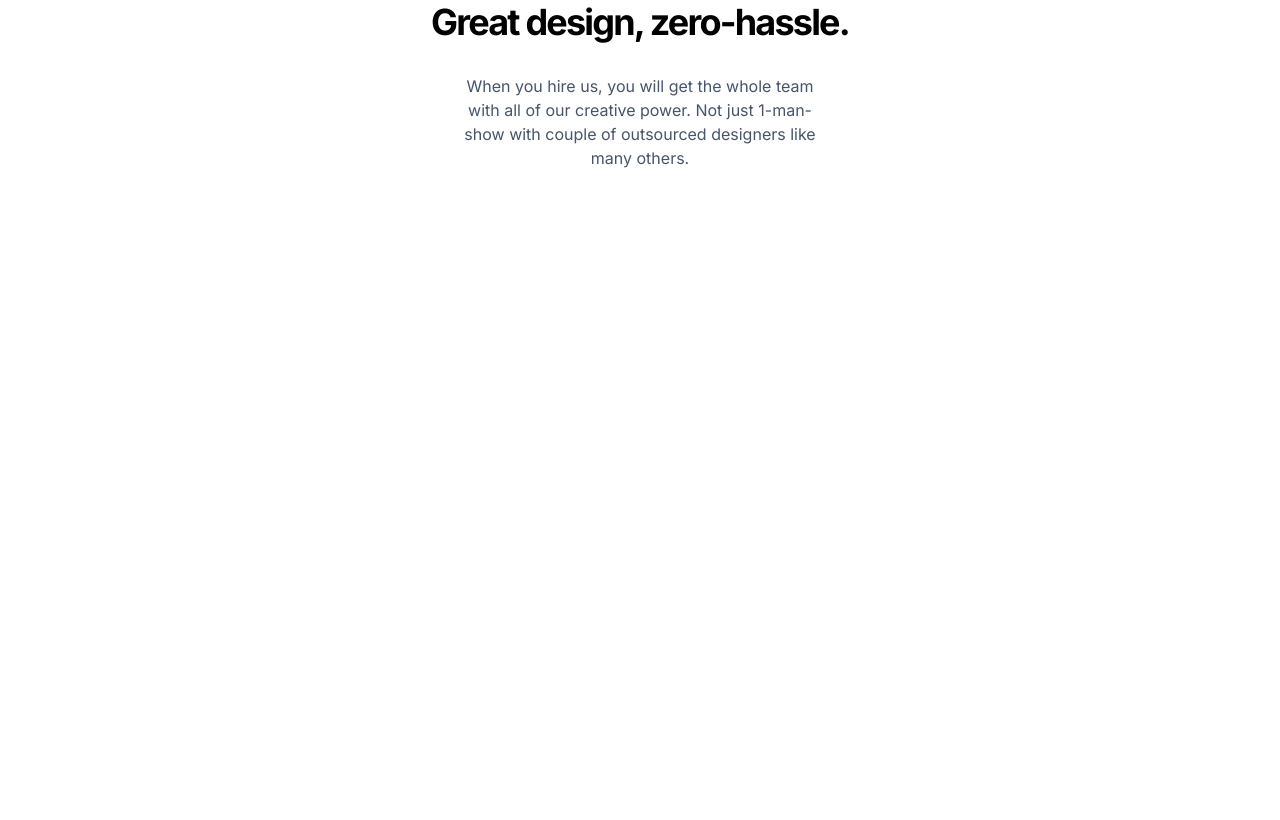
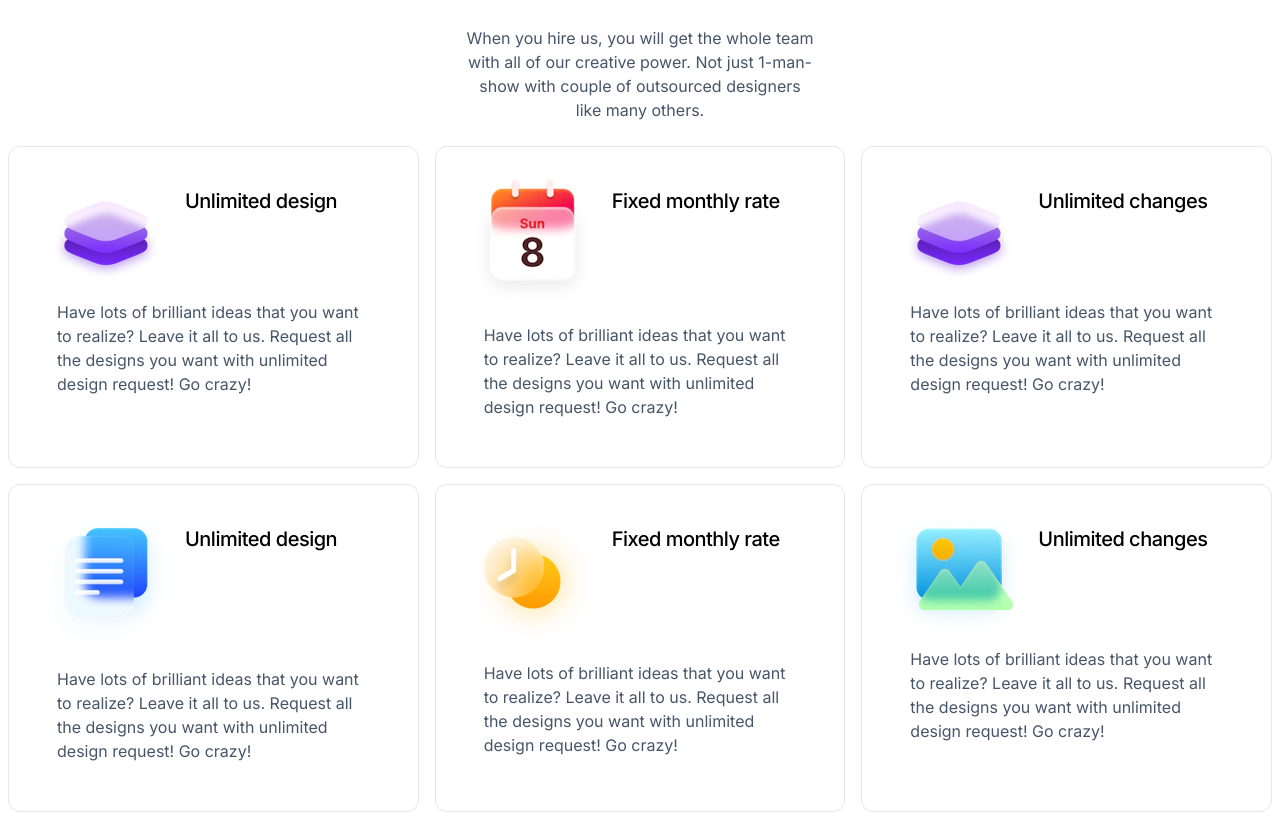
Before and after one commit to juverasworld/spare, a Next.js app: page / in a window 1280 px wide. Shown: the part 2700-3520 px from the top of the page. Before the commit the page ends 2886 px from the top, so only its background shows below. Built offline with nearby package versions, Linux system fonts and the light colour scheme.

Commit message:
added the icon-feature section

```diff
--- a/src/app/page.tsx
+++ b/src/app/page.tsx
@@ -39,11 +39,11 @@ export default function Home() {
           </button>
         </div>
       </nav>
-      <div className="body">
+      <div className="body mx-4">
 
       <div className="relative  z-0 font-bold text-center flex flex-col justify-center  container mx-auto items-center pt-32 lg:pt-48 ">
         <div className="md:text-[68px]  text-[30px] sm:text-[68px] text-3xl font-bold tracking-tighter  leading-[36px] text-left lg:text-center hero">
-          Unlimited design, with flat monthly<br className="xl:flex hidden" />
+          Unlimited design, with flat monthly <br className="xl:flex hidden" />
           fee <span className="text-[#ea580c]">.</span>
         </div>
         <div className="flex items-center justify-center font-normal my-12">
@@ -119,7 +119,7 @@ export default function Home() {
 </div>
 
 </marquee>
-<marquee behavior="scroll" direction="left">
+<marquee behavior="scroll" direction="right">
 <div className="flex sm:space-x-4 space-x-2 sm:mb-8 mb-4">
 
 <Image
@@ -183,6 +183,98 @@ export default function Home() {
         </p>
       </div>
       </div>
+      <div className="grid sm:grid-cols-3 grid-cols-1 gap-4 p-2">
+        <div className="container mx-auto sm:p-8 p-6 border rounded-xl hover:-translate-y-1 hover:border-orange-300 duration-300">
+          <div className="flex">
+
+            <Image src="/icon-feature-1.webp"
+            alt=""
+            width="50" height="30"
+            className="w-auto"
+            />
+
+<h2 className="font-medium text-xl tracking-tight font-bold  py-2 px-4">Unlimited design</h2>
+          </div>
+          <p className="text-[#475569] leading-[24px] text-[16px] p-4 font-normal">
+          Have lots of brilliant ideas that you want to realize? Leave it all to us. Request all the designs you want with unlimited design request! Go crazy!
+          </p>
+        </div>
+        <div className="container mx-auto sm:p-8 p-6 border rounded-xl hover:-translate-y-1 hover:border-orange-300 duration-300">
+          <div className="flex">
+
+            <Image src="/icon-feature-2.webp"
+            alt=""
+            width="50" height="30"
+            className="w-auto"
+            />
+
+<h2 className="font-medium text-xl tracking-tight font-bold  py-2 px-4">Fixed monthly rate</h2>
+          </div>
+          <p className="text-[#475569] leading-[24px] text-[16px] p-4 font-normal">
+          Have lots of brilliant ideas that you want to realize? Leave it all to us. Request all the designs you want with unlimited design request! Go crazy!
+          </p>
+        </div>
+        <div className="container mx-auto sm:p-8 p-6 border rounded-xl hover:-translate-y-1 hover:border-orange-300 duration-300">
+          <div className="flex">
+
+            <Image src="/icon-feature-1.webp"
+            alt=""
+            width="50" height="30"
+            className="w-auto"
+            />
+
+<h2 className="font-medium text-xl tracking-tight font-bold  py-2 px-4">Unlimited changes</h2>
+          </div>
+          <p className="text-[#475569] leading-[24px] text-[16px] p-4 font-normal">
+          Have lots of brilliant ideas that you want to realize? Leave it all to us. Request all the designs you want with unlimited design request! Go crazy!
+          </p>
+        </div>
+        <div className="container mx-auto sm:p-8 p-6 border rounded-xl hover:-translate-y-1 hover:border-orange-300 duration-300">
+          <div className="flex">
+
+            <Image src="/icon-feature-4.webp"
+            alt=""
+            width="50" height="30"
+            className="w-auto"
+            />
+
+<h2 className="font-medium text-xl tracking-tight font-bold  py-2 px-4">Unlimited design</h2>
+          </div>
+          <p className="text-[#475569] leading-[24px] text-[16px] p-4 font-normal">
+          Have lots of brilliant ideas that you want to realize? Leave it all to us. Request all the designs you want with unlimited design request! Go crazy!
+          </p>
+        </div>
+        <div className="container mx-auto sm:p-8 p-6 border rounded-xl hover:-translate-y-1 hover:border-orange-300 duration-300">
+          <div className="flex">
+
+            <Image src="/icon-feature-5.webp"
+            alt=""
+            width="50" height="30"
+            className="w-auto"
+            />
+
+<h2 className="font-medium text-xl tracking-tight font-bold  py-2 px-4">Fixed monthly rate</h2>
+          </div>
+          <p className="text-[#475569] leading-[24px] text-[16px] p-4 font-normal">
+          Have lots of brilliant ideas that you want to realize? Leave it all to us. Request all the designs you want with unlimited design request! Go crazy!
+          </p>
+        </div>
+        <div className="container mx-auto sm:p-8 p-6 border rounded-xl hover:-translate-y-1 hover:border-orange-300 duration-300">
+          <div className="flex">
+
+            <Image src="/icon-feature-6.webp"
+            alt=""
+            width="50" height="30"
+            className="w-auto"
+            />
+
+<h2 className="font-medium text-xl tracking-tight font-bold  py-2 px-4">Unlimited changes</h2>
+          </div>
+          <p className="text-[#475569] leading-[24px] text-[16px] p-4 font-normal">
+          Have lots of brilliant ideas that you want to realize? Leave it all to us. Request all the designs you want with unlimited design request! Go crazy!
+          </p>
+        </div>
+      </div>
     </main>
   );
 }
```
